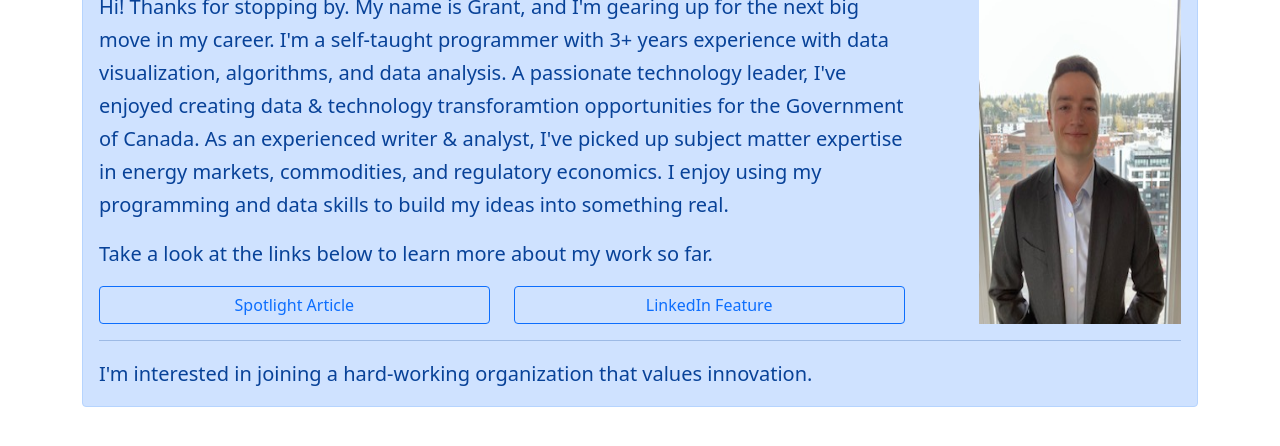
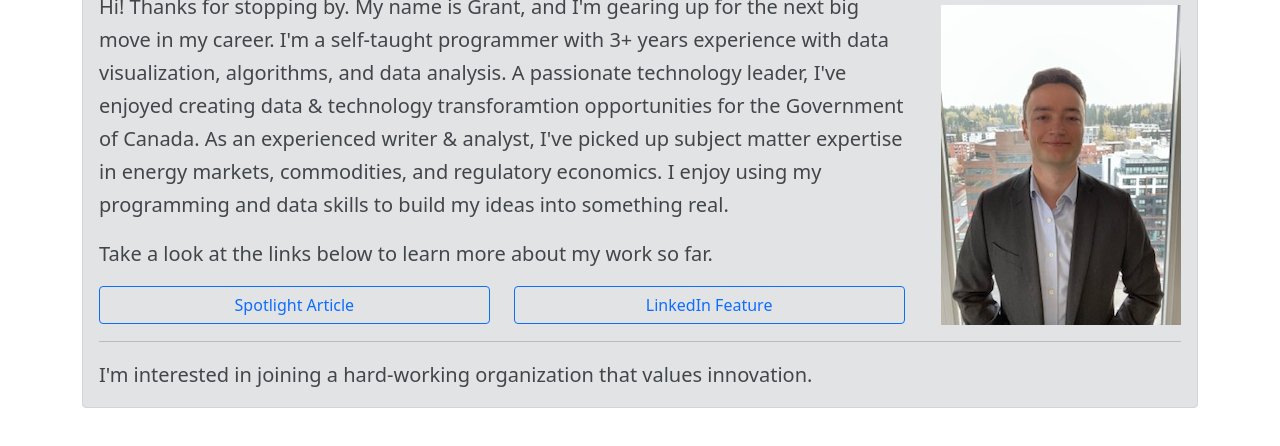
Before and after one commit to mbradds/me.dev, a website built with webpack: page src/index.hbs in a window 1280 px wide. Shown: the part 177-623 px from the top of the page. Built offline with nearby package versions, Linux system fonts and the light colour scheme.

Commit message:
added responsive css, fixed image sizing, updated work projects

```diff
--- a/server.js
+++ b/server.js
@@ -18,7 +18,7 @@ function shouldCompress(req, res) {
 
 function cachePolicy(req, res, next) {
   const periodLong = 31536000; // 1 year
-  const contentHash = /\\.[0-9a-f]{20}\\./;
+  const contentHash = new RegExp("\\.[0-9a-f]{20}\\.");
   if (req.method === "GET") {
     if (req.url.match(contentHash)) {
       res.set("Cache-control", `public, max-age=${periodLong}`);
--- a/src/components/about.hbs
+++ b/src/components/about.hbs
@@ -1,10 +1,10 @@
 <div class="container">
   <div class="row justify-content-md-center mt-5">
     <div class="col">
-      <div class="alert alert-primary" role="alert">
+      <div class="alert alert-secondary" role="alert">
         <h2 class="alert-heading">gmoss.dev</h2>
         <div class="row">
-          <div class="col-sm-12 col-md-9">
+          <div class="col-sm-12 col-lg-8 col-xl-9">
             <p class="lead">Hi! Thanks for stopping by. My name is Grant, and
               I'm gearing up for the next big move in my career. I'm a
               self-taught programmer with 3+ years experience with data
@@ -32,7 +32,7 @@
                 >LinkedIn Feature</button></div>
             </div>
           </div>
-          <div class="col-sm-12 col-md-3" id="image-column">
+          <div class="col-sm-12 col-lg-4 col-xl-3" id="image-column">
             <img
               id="headshot"
               class="img-fluid"
--- a/src/main.css
+++ b/src/css/main.css
@@ -1,4 +1,5 @@
 @import url("bootstrap/dist/css/bootstrap.min.css");
+@import url("responsive.css");
 
 .section-hide {
   display: none;
@@ -32,11 +33,6 @@ p {
   margin-left: 3px;
 }
 
-#headshot {
-  float: right;
-  height: 100%;
-  width: 80%;
-}
 
 .feature-btn {
   width: 100%;
--- /dev/null
+++ b/src/css/responsive.css
@@ -0,0 +1,54 @@
+/*
+responsive style options
+*/
+
+/* extra small screen phones (col) */
+@media only screen and (max-width: 576px) {
+  /* h2 {
+        color: orange;
+      } */
+  #headshot {
+    float: none;
+    margin: auto;
+    display: block;
+    margin-top: 15px;
+  }
+}
+
+/* small screen tablet (col-sm) */
+@media only screen and (min-width: 576px) {
+  /* h2 {
+        color: blue;
+      } */
+  #headshot {
+    float: none;
+    margin: auto;
+    display: block;
+    margin-top: 15px;
+  }
+}
+
+/* medium screen */
+@media only screen and (min-width: 768px) {
+  /* h2 {
+        color: red;
+      } */
+  #headshot {
+    float: none;
+  }
+}
+/* large screens */
+@media only screen and (min-width: 992px) {
+  /* h2 {
+        color: green;
+      } */
+  #headshot {
+    float: right;
+  }
+}
+/* extra large screens */
+@media only screen and (min-width: 1200px) {
+  /* h2 {
+          color: green;
+        } */
+}
--- a/src/data/workCode.json
+++ b/src/data/workCode.json
@@ -12,7 +12,7 @@
     "role": "Creator, lead-designer, lead-developer",
     "text": [
       "Major technology initative adding new data-visualization, interactivity, and safety & environment content to the CER's highly popular pipeline profiles webpages. Previous to this, we relied on tableau (not the right tool for the job) to share data externally. The tableau was very slow, didnt always work, and required alot of manual work. Switching to the JavaScript ecosystem has allowed for previously impossible interactivity, such as allowing the user to find pipeline incidents near them on a leaflet map.",
-      "With over 500 commits, this is my largest software/data project to date. I've worked hard on the code to make it easily maintainable and general purpose into the future."
+      "With over 700 commits, this is my largest software/data project to date. I've worked hard on the code to make it easily maintainable and general purpose into the future."
     ],
     "languages": [
       "JavaScript",
@@ -24,6 +24,24 @@
       "Shell"
     ],
     "frameworks": "Highcharts, Leaflet, Web Experience Toolkit"
+  },
+  {
+    "title": "reconciliation-strategic-priority",
+    "links": [
+      [
+        "GitHub Repository",
+        "https://github.com/mbradds/reconciliation-strategic-priority"
+      ],
+      ["Heroku WebApp", "https://reconciliation-priority.herokuapp.com/"]
+    ],
+    "role": "Lead-developer & designer",
+    "text": [
+      "Reconciliation is one of the Canada Energy Regulator's four strategic priorities. For me, this means applying my skills & innovations towards new products that feature an Indigenous first perspective on pipeline infrastructure projects.",
+      "This web app shows the overlap of regulated pipeline assets with First Nations Reserves as well as Historic Treaty Lands. I've only scratched the surface here, and there is potential to build this out into a major platform.",
+      "The massive scale of pipeline shapefiles makes this analysis difficult. I used python's multiprocessing functionality to split GIS calculations among the considerable number of cores on my computer to make the back-end GIS process run fast."
+    ],
+    "languages": ["JavaScript", "Python", "CSS", "HTML", "Shell"],
+    "frameworks": "Leaflet, Web Experience Toolkit, Python Geopandas"
   },
   {
     "title": "transportation-report",
@@ -62,22 +80,17 @@
     "frameworks": "Highcharts, Web Experience Toolkit"
   },
   {
-    "title": "reconciliation-strategic-priority",
+    "title": "new-cer-project",
     "links": [
-      [
-        "GitHub Repository",
-        "https://github.com/mbradds/reconciliation-strategic-priority"
-      ],
-      ["Heroku WebApp", "https://reconciliation-priority.herokuapp.com/"]
+      ["GitHub Repository", "https://github.com/mbradds/new-cer-project"]
     ],
-    "role": "Lead-developer & designer",
+    "role": "Developer and maintainer",
     "text": [
-      "Reconciliation is one of the Canada Energy Regulator's four strategic priorities. For me, this means applying my skills & innovations towards new products that feature an Indigenous first perspective on pipeline infrastructure.",
-      "This web app shows the overlap of regulated pipeline assets with First Nations Reserves as well as Historic Treaty Lands. I've only scratched the surface here, and there is potential to build this out into a major platform.",
-      "The massive scale of pipeline shapefiles makes this analysis difficult. I used python's multiprocessing functionality to split GIS calculations among the considerable number of cores on my computer to make the back-end GIS process run fast."
+      "One of the hardest parts about learning JavaScript for me was configuring my projects to actually work. This public template repo is the product of countless YouTube and online tutorials on getting started with node.js, npm, and JavaScript.",
+      "My hope is that others, including myself, can use this template when starting a new project to hit the ground running, and remain focused on the code + product design instead of anoying configuration issues."
     ],
-    "languages": ["JavaScript", "Python", "CSS", "HTML", "Shell"],
-    "frameworks": "Leaflet, Web Experience Toolkit, Python Geopandas"
+    "languages": ["CSS", "JavaScript", "Handlebars"],
+    "frameworks": "node.js, npm"
   },
   {
     "title": "ccei-presentation",
--- a/src/index.js
+++ b/src/index.js
@@ -3,7 +3,7 @@ import "bootstrap/dist/js/bootstrap.bundle.min.js";
 import articleInfo from "./data/articles.json";
 import workCodingInfo from "./data/workCode.json";
 import personalCodingInfo from "./data/personalCode.json";
-import "./main.css";
+import "./css/main.css";
 
 function openTab(evt, sectionName) {
   evt.preventDefault(); // stops the page from autoscrolling to fit tab content.
```
Also changed, not shown: package.json (+4 -4 lines), 1 other file.
